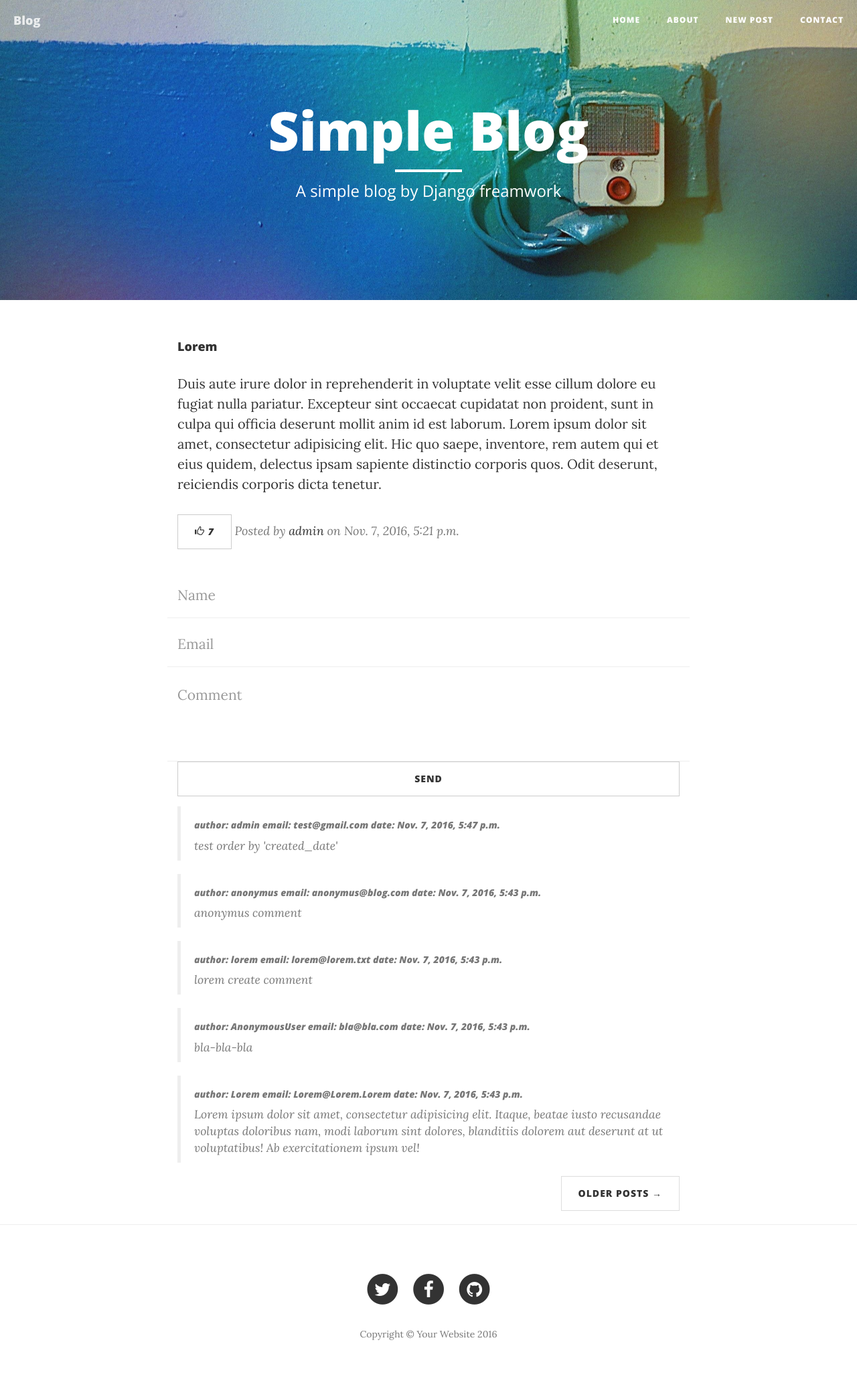
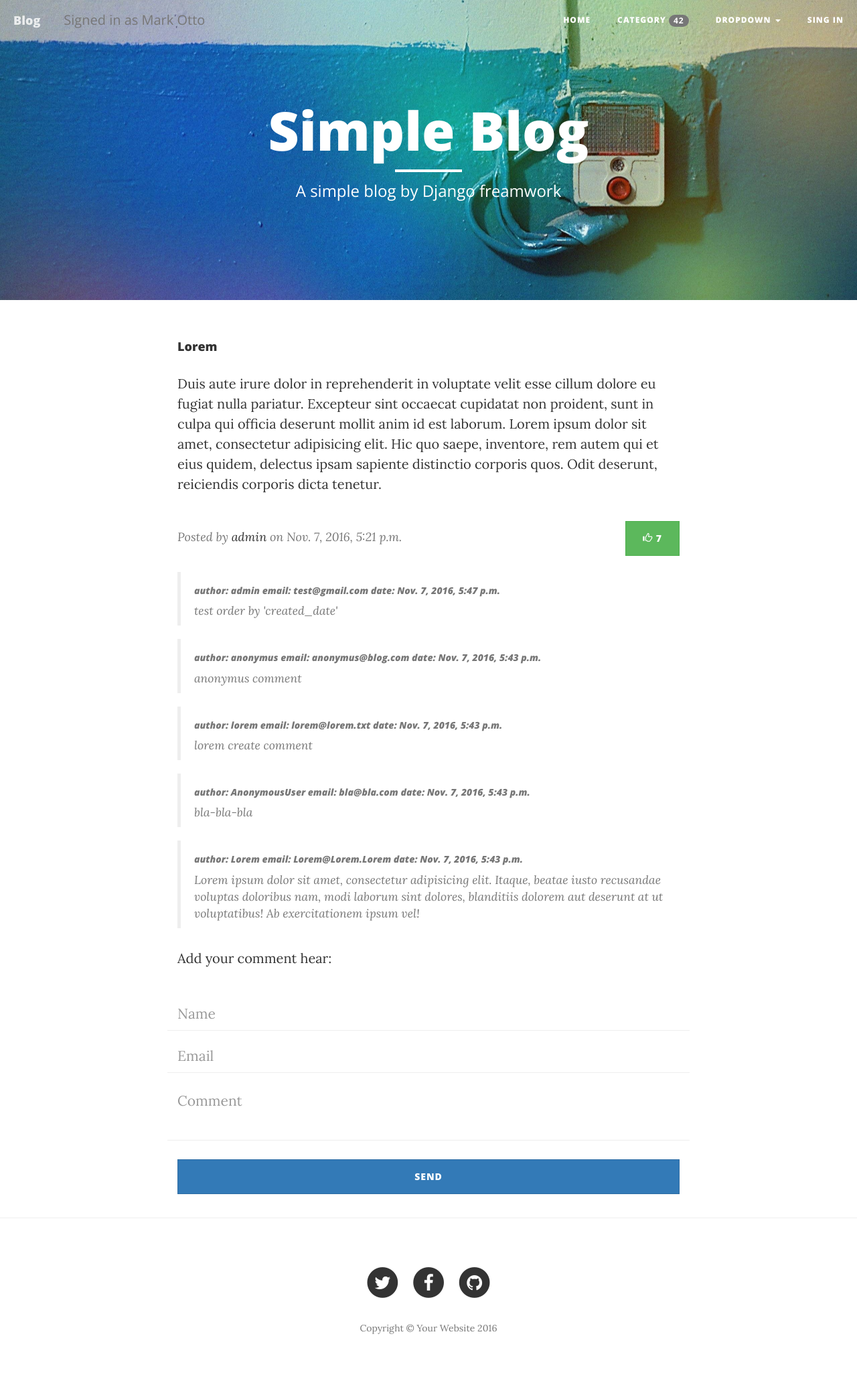
Before and after one commit to dmmeteo/blog, a Django app: page /post/1/ in a window 1280 px wide. Shown: the whole page at 67% size. After the commit the page ends 1992 px from the top, so only its background shows below. Run offline with Django 3.2, Linux system fonts and the light colour scheme; data comes from the database, SQL or seed files in the repository; both versions use the stored data as it was after the commit; some libraries are stand-ins or nearby versions.

Commit message:
Fixed likes & comments

```diff
--- a/blog/forms.py
+++ b/blog/forms.py
@@ -16,5 +16,5 @@ class CommentForm(forms.ModelForm):
 		widgets = {
 					'author': forms.TextInput(attrs={'class': 'form-control', 'placeholder': 'Name'}),
 					'email': forms.EmailInput(attrs={'class': 'form-control', 'placeholder': 'Email'}),
-					'text': forms.Textarea(attrs={'class': 'form-control', 'rows': 3, 'placeholder': 'Comment'}),
+					'text': forms.Textarea(attrs={'class': 'form-control', 'rows': 2, 'placeholder': 'Comment'}),
 				}
--- a/blog/models.py
+++ b/blog/models.py
@@ -1,9 +1,20 @@
 from django.db import models
 from django.utils import timezone
+
+# Create model Category
+class Category(models.Model):
+	# create fields
+	title = title = models.CharField(max_length=200)
+	# file = FileField()
+
+	# return string title
+	def __str__(self):
+		return self.title
 
 # Create models Post
 class Post(models.Model):
 	# create fields
+	#category = models.ForeignKey(Category)
 	author = models.ForeignKey('auth.User', default='auth.User')
 	title = models.CharField(max_length=200)
 	text = models.TextField()
@@ -36,6 +47,6 @@ class Comment(models.Model):
 
 #class Category
 #	title
-#	text
+#	file
 #class Tags
 #	title
--- a/blog/urls.py
+++ b/blog/urls.py
@@ -2,8 +2,15 @@ from django.conf.urls import url
 from . import views
 
 urlpatterns = [
+	# all posts
 	url(r'^$', views.post_list, name='post_list'),
+	# detail
+	url(r'^post/(?P<pk>[0-9]+)/$', views.post_detail, name='post_detail'),
+
+	# create new
 	url(r'^post/new/$', views.post_new, name='post_new'),
-	url(r'^post/(?P<pk>[0-9]+)/$', views.post_detail, name='post_detail'),
+	# edit
 	url(r'^post/(?P<pk>[0-9]+)/edit/$', views.post_edit, name='post_edit'),
+	# likes
+	url(r'^post/(?P<pk>[0-9]+)/like/$', views.add_like, name='add_like'),
 ]
--- a/blog/views.py
+++ b/blog/views.py
@@ -28,7 +28,7 @@ def post_detail(request, pk):
 	else:
 		#if a GET (or any other method) create a blank form
 		form = CommentForm()
-	return render(request, 'post_detail.html', {'post': post,'comments': comments, 'form': form})
+	return render(request, 'post_detail.html', {'post': post, 'comments': comments, 'form': form})
 
 def post_new(request):
 	# Create form to add new posts
@@ -62,3 +62,11 @@ def post_edit(request, pk):
 	else:
 		form = PostForm(instance=post)
 		return render(request, 'post_edit.html', {'form': form})
+
+def add_like(request, pk):
+	# try Post
+	post = get_object_or_404(Post, pk=pk)
+	# add like
+	post.likes += 1
+	post.save()
+	return redirect('blog.views.post_detail', pk=pk)
--- a/templates/base.html
+++ b/templates/base.html
@@ -44,6 +44,7 @@
 					Menu <i class="fa fa-bars"></i>
 				</button>
 				<a class="navbar-brand" href="/">Blog</a>
+				<p class="navbar-text">Signed in as Mark Otto</p>
 			</div>
 
 			<!-- Collect the nav links, forms, and other content for toggling -->
@@ -53,13 +54,27 @@
 						<a href="/">Home</a>
 					</li>
 					<li>
-						<a href="about.html">About</a>
+						<a href="about.html">Category <span class="badge">42</span></a>
 					</li>
+					<li class="dropdown">
+					                <a href="#" class="dropdown-toggle" data-toggle="dropdown" role="button" aria-haspopup="true" aria-expanded="false">Dropdown <span class="caret"></span></a>
+					                <ul class="dropdown-menu">
+					                  <li><a href="#">Action</a></li>
+					                  <li><a href="#">Another action</a></li>
+					                  <li><a href="#">Something else here</a></li>
+					                  <li role="separator" class="divider"></li>
+					                  <li class="dropdown-header">Nav header</li>
+					                  <li><a href="#">Separated link</a></li>
+					                  <li><a href="#">One more separated link</a></li>
+					                </ul>
+					              </li>
+					{% if user.is_authenticated %}
+						<li>
+							<a href="{% url 'blog.views.post_new' %}">New Post</a>
+						</li>
+					{% endif %}
 					<li>
-						<a href="{% url 'blog.views.post_new' %}">New Post</a>
-					</li>
-					<li>
-						<a href="contact.html">Contact</a>
+						<a href="contact.html">Sing in</a>
 					</li>
 				</ul>
 			</div>
@@ -92,12 +107,6 @@
 				{% block content %}
 				{% endblock %}
 
-				<!-- Pager -->
-				<ul class="pager">
-					<li class="next">
-						<a href="#">Older Posts &rarr;</a>
-					</li>
-				</ul>
 			</div>
 		</div>
 	</div>
--- a/templates/post_detail.html
+++ b/templates/post_detail.html
@@ -3,56 +3,24 @@
 {% block content %}
 	<div class="post-preview">
 		<!-- post view -->
-		<h4>{{ post.title }}
+		<h4>
 			{% if user.is_authenticated %}
-				<a class="btn btn-default" href="{% url 'post_edit' pk=post.pk %}">
+				<a class="btn btn-default" style="float: right; margin-top: -20px" href="{% url 'post_edit' pk=post.pk %}">
 					<span class="glyphicon glyphicon-pencil"></span> edit
 				</a>
 			{% endif %}
+			{{ post.title }}
 		</h4>
 		<p>{{ post.text }}</p>
 		{% if post.published_date %}
-			<p class="post-meta">
-				<a class="btn btn-default" href="#">
+			<p class="post-meta"  style="float: left; margin-top: 20px">
+				Posted by <a href="#">{{ post.author }}</a> on {{ post.published_date }}
+			</p>
+			<h4 style="float: right">
+				<a class="btn btn-success" href="{% url 'add_like' pk=post.pk %}"> <!-- Hear likes link -->
 					<span class="glyphicon glyphicon-thumbs-up"></span> {{ post.likes }}
 				</a>
-				Posted by <a href="#">{{ post.author }}</a> on {{ post.published_date }}
-			</p>
-		{% endif %}
-
-		<!-- comment form -->
-		<form method="POST" class="comment-form">
-			{% csrf_token %}
-			<div class="row control-group">
-				<div class="form-group col-xs-12 floating-label-form-group controls">
-					<label>Name</label>
-					{{ form.author.errors }}
-					{{ form.author }}
-					<p class="help-block text-danger"></p>
-				</div>
-			</div>
-			<div class="row control-group">
-				<div class="form-group col-xs-12 floating-label-form-group controls">
-					<label>Email</label>
-					{{ form.email.errors }}
-					{{ form.email }}
-					<p class="help-block text-danger"></p>
-				</div>
-			</div>
-			<div class="row control-group">
-				<div class="form-group col-xs-12 floating-label-form-group controls">
-					<label>Comment</label>
-					{{ form.text.errors }}
-					{{ form.text }}
-					<p class="help-block text-danger"></p>
-				</div>
-			</div>
-			<div class="row">
-				<div class="form-group col-xs-12">
-					<button type="submit" class="btn btn-default" style="width: 100%">Send</button>
-				</div>
-			</div>
-		</form>
+			</h4><br><br><br>
 
 			<!-- comment view -->
 			{% for comment in comments %}
@@ -63,5 +31,38 @@
 					{{ comment.text }}
 				</blockquote>
 			{% endfor %}
+
+			<!-- comment form -->
+			<p>Add your comment hear:</p>
+			<form method="POST" class="comment-form">
+				{% csrf_token %}
+				<div class="row control-group">
+					<div class="form-group col-xs-12 floating-label-form-group controls">
+						<label>Name</label>
+						{{ form.author.errors }}
+						{{ form.author }}
+					</div>
+				</div>
+				<div class="row control-group">
+					<div class="form-group col-xs-12 floating-label-form-group controls">
+						<label>Email</label>
+						{{ form.email.errors }}
+						{{ form.email }}
+					</div>
+				</div>
+				<div class="row control-group">
+					<div class="form-group col-xs-12 floating-label-form-group controls">
+						<label>Comment</label>
+						{{ form.text.errors }}
+						{{ form.text }}
+					</div>
+				</div><br>
+				<div class="row">
+					<div class="form-group col-xs-12">
+						<button type="submit" class="btn btn-primary" style="width: 100%">Send</button>
+					</div>
+				</div>
+			</form>
+		{% endif %}
 	</div>
 {% endblock content %}
```
Also changed, not shown: db.sqlite3, 13 other files. Lines whose indentation alone changed are shown as unchanged.
